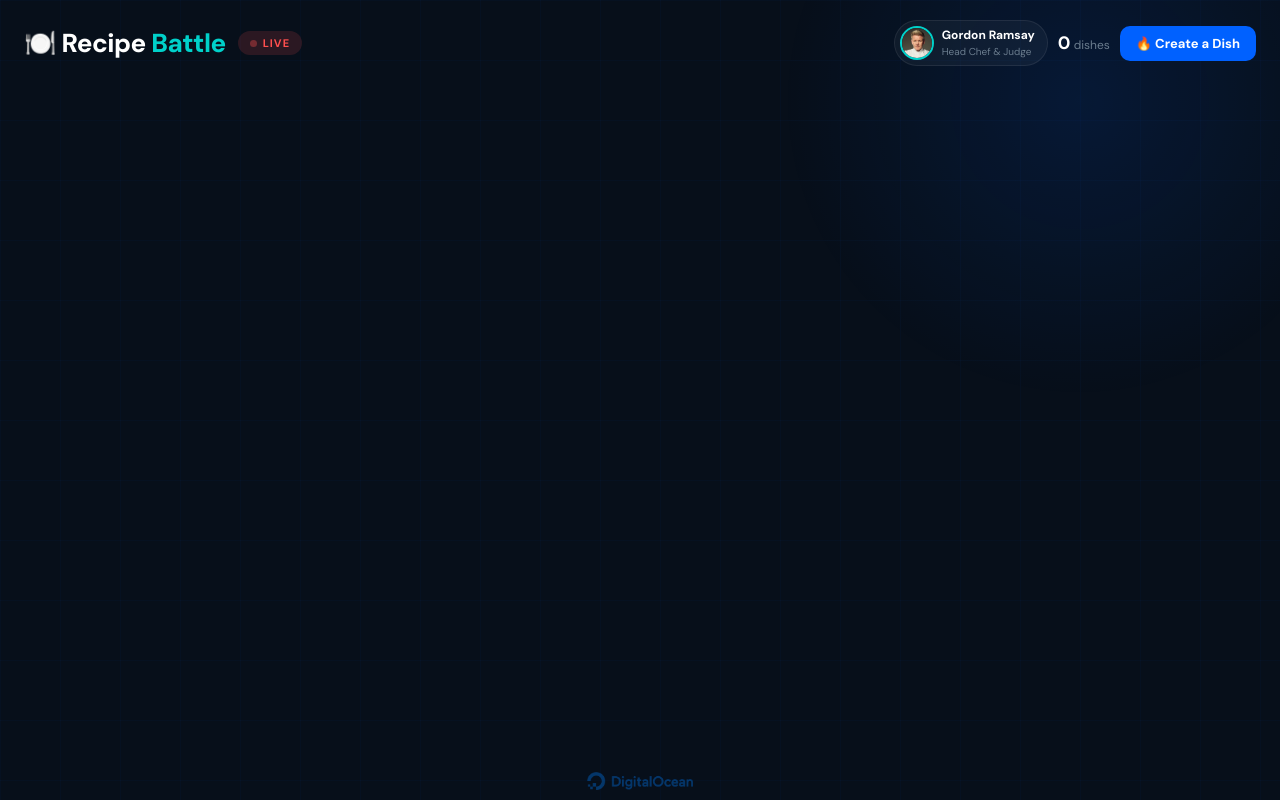
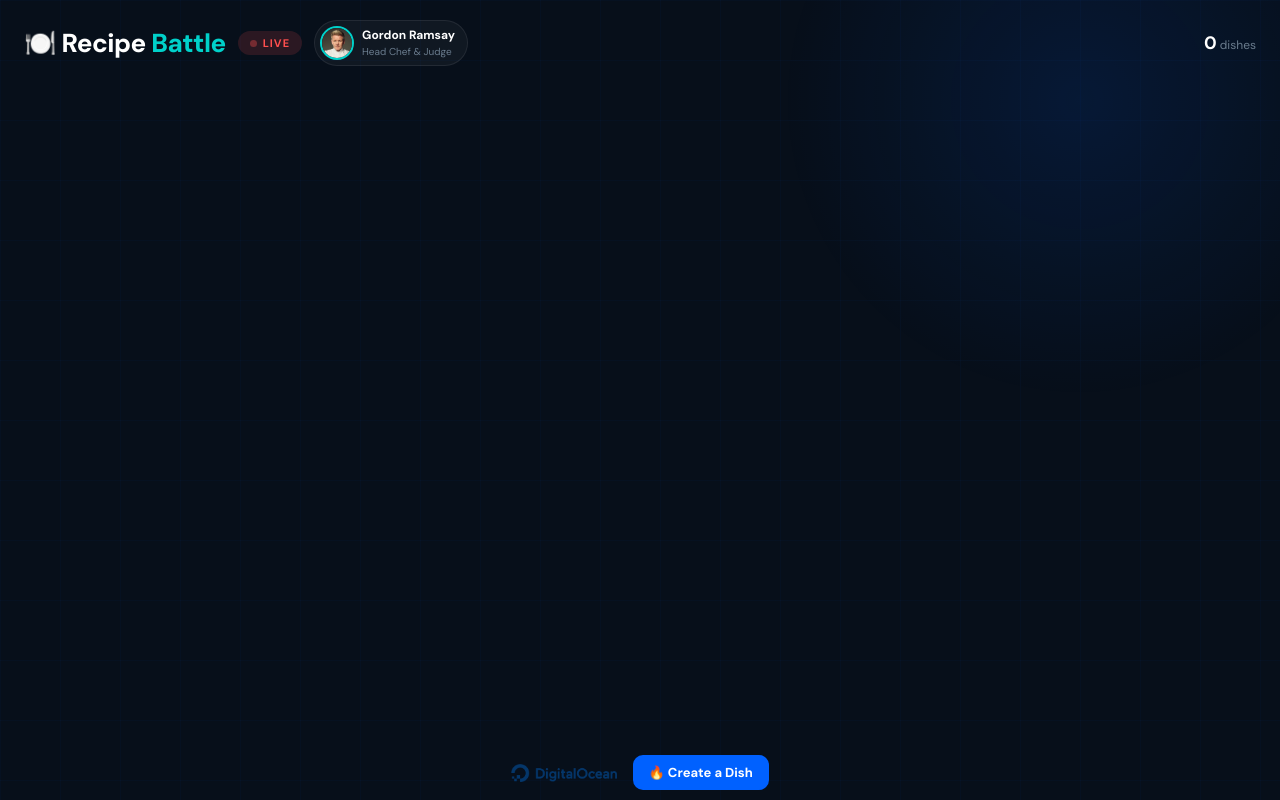
Before and after one commit to iambigmomma/digitalocean-prompt-battle, a website: page public/display.html in a window 1280 px wide. Drawn offline with Linux system fonts and the light colour scheme; no server answers.

Commit message:
ui: Ramsay badge next to Live, Create a Dish btn moved to footer

```diff
--- a/public/display.html
+++ b/public/display.html
@@ -302,12 +302,11 @@
   .footer {
     position: relative;
     z-index: 1;
-    text-align: center;
-    padding: 10px;
+    padding: 10px 24px;
     display: flex;
-    flex-direction: column;
     align-items: center;
-    gap: 4px;
+    justify-content: center;
+    gap: 16px;
     flex-shrink: 0;
   }
 
@@ -331,8 +330,6 @@
       <div class="header-left">
         <h1>🍽️ Recipe <span>Battle</span></h1>
         <div class="live-badge"><div class="live-dot"></div> Live</div>
-      </div>
-      <div class="header-right">
         <div class="chef-badge">
           <img src="/gordon.jpg" alt="Gordon Ramsay"
             onerror="this.style.display='none';this.nextElementSibling.style.display='block'">
@@ -342,8 +339,9 @@
             <span>Head Chef &amp; Judge</span>
           </div>
         </div>
+      </div>
+      <div class="header-right">
         <div class="counter"><strong id="entryCount">0</strong> dishes</div>
-        <a href="/" class="create-btn">🔥 Create a Dish</a>
       </div>
     </div>
 
@@ -352,6 +350,7 @@
 
   <div class="footer">
     <img src="/do-logo.png" alt="DigitalOcean">
+    <a href="/" class="create-btn">🔥 Create a Dish</a>
   </div>
 
 <script>
```
